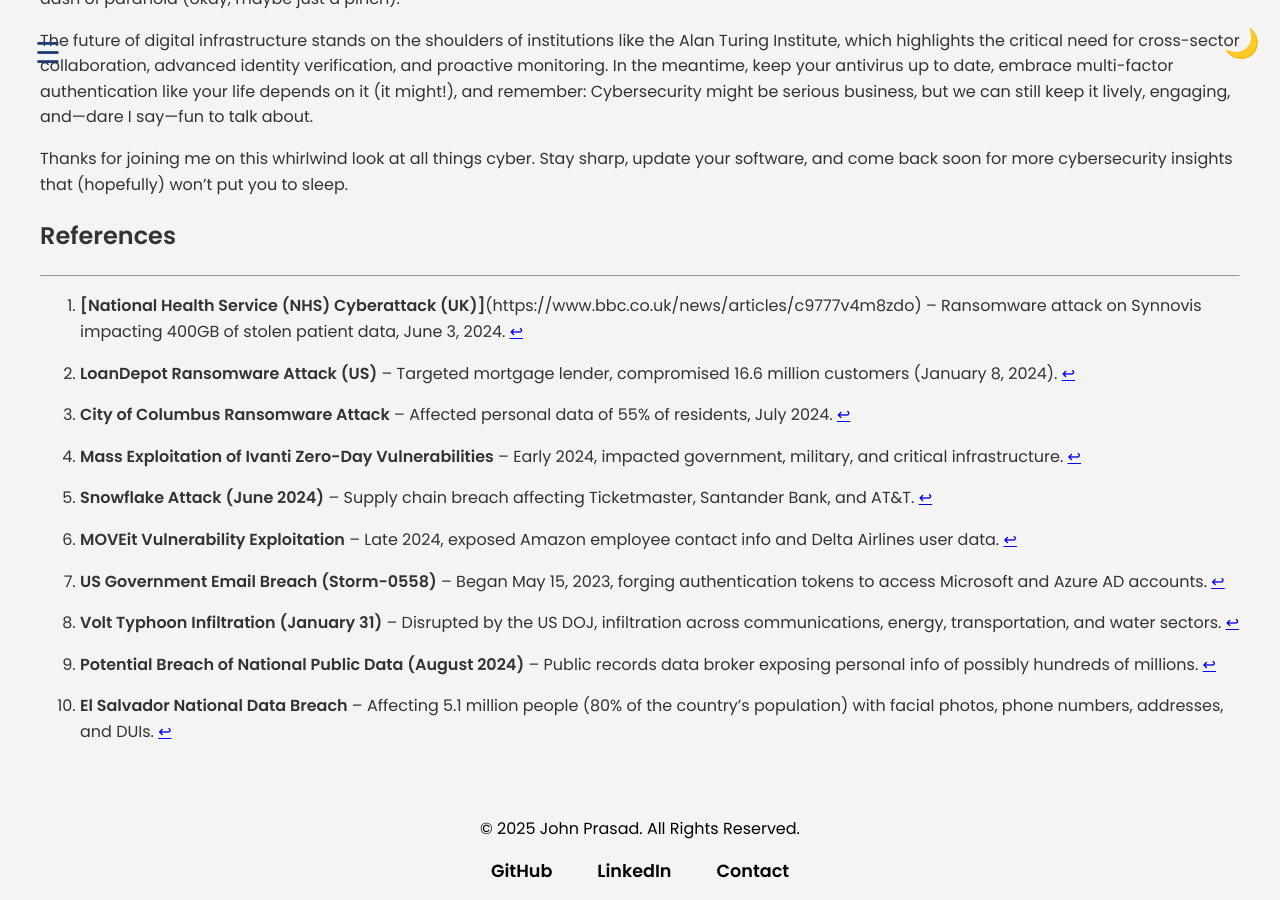
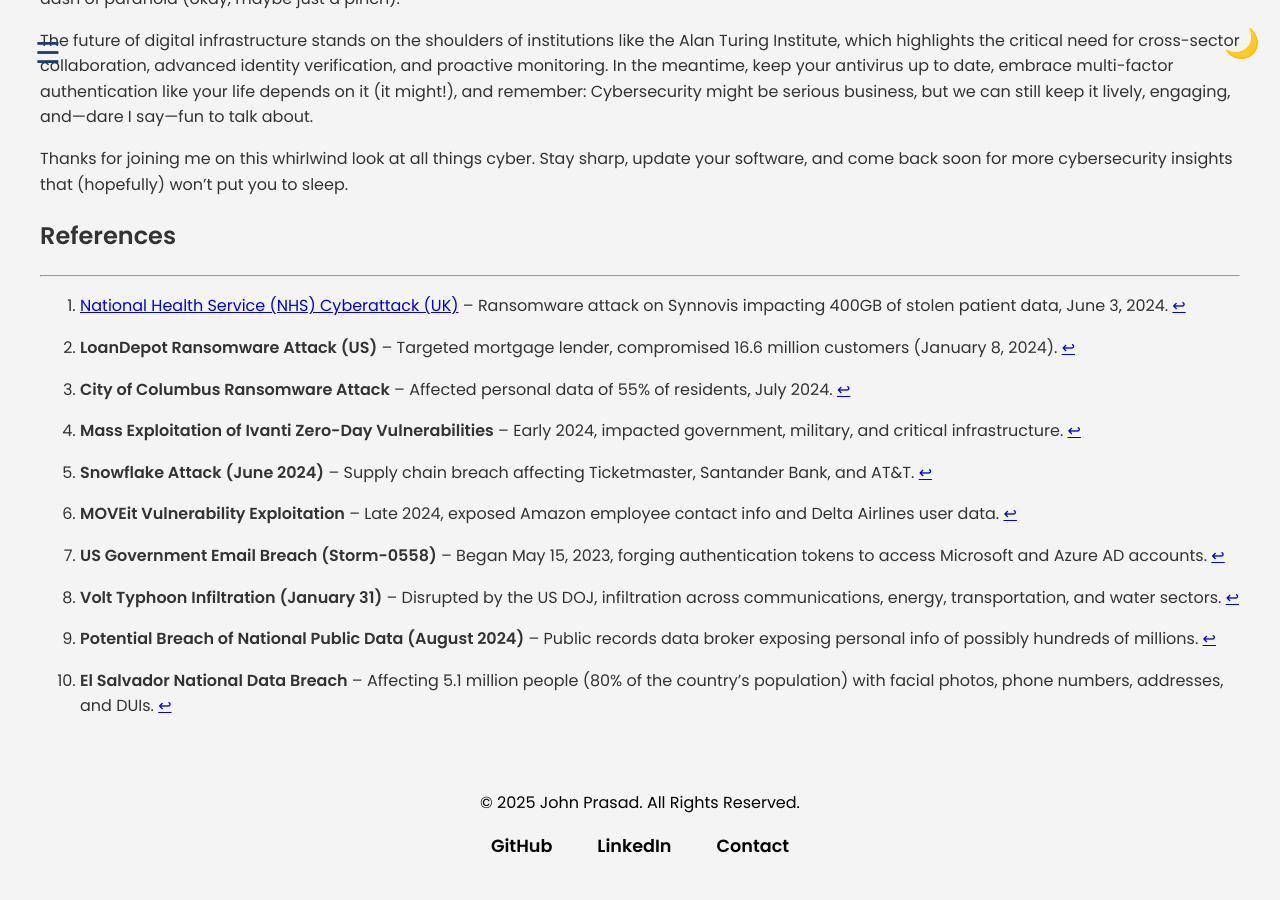
Before and after one commit to barrryblock/barrryblock.github.io, a Jekyll site: the page built from _posts/2025-02-21-cyber-security-trends-shaping-our-dpi.md, in a window 1280 px wide and 900 px high, scrolled down 3292 px. Built offline with Jekyll 4.4.1, drawn with Linux system fonts in a browser that asks for light colours; our own code applies the rules of GitHub Pages for plain Markdown files; after the commit the page ends 4167 px from its top, so only the background shows below that.

Commit message:
Update new 2025-02-21-cyber-security-trends-shaping-our-dpi.md

```diff
--- a/_posts/2025-02-21-cyber-security-trends-shaping-our-dpi.md
+++ b/_posts/2025-02-21-cyber-security-trends-shaping-our-dpi.md
@@ -105,7 +105,7 @@ Thanks for joining me on this whirlwind look at all things cyber. Stay sharp, up
 
 ## References
 
-[^1]: **[National Health Service (NHS) Cyberattack (UK)]**(https://www.bbc.co.uk/news/articles/c9777v4m8zdo) – Ransomware attack on Synnovis impacting 400GB of stolen patient data, June 3, 2024.
+[^1]: [National Health Service (NHS) Cyberattack (UK)](https://www.bbc.co.uk/news/articles/c9777v4m8zdo) – Ransomware attack on Synnovis impacting 400GB of stolen patient data, June 3, 2024.
 [^2]: **LoanDepot Ransomware Attack (US)** – Targeted mortgage lender, compromised 16.6 million customers (January 8, 2024).
 [^3]: **City of Columbus Ransomware Attack** – Affected personal data of 55% of residents, July 2024.
 [^4]: **Mass Exploitation of Ivanti Zero-Day Vulnerabilities** – Early 2024, impacted government, military, and critical infrastructure.
```
